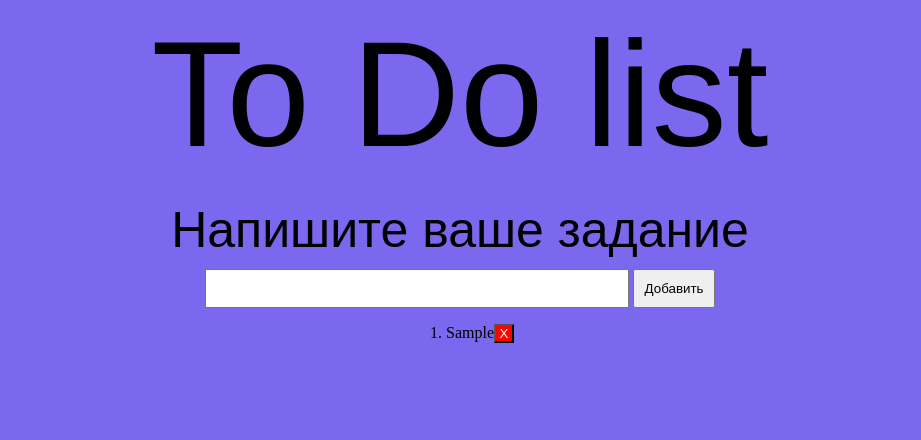
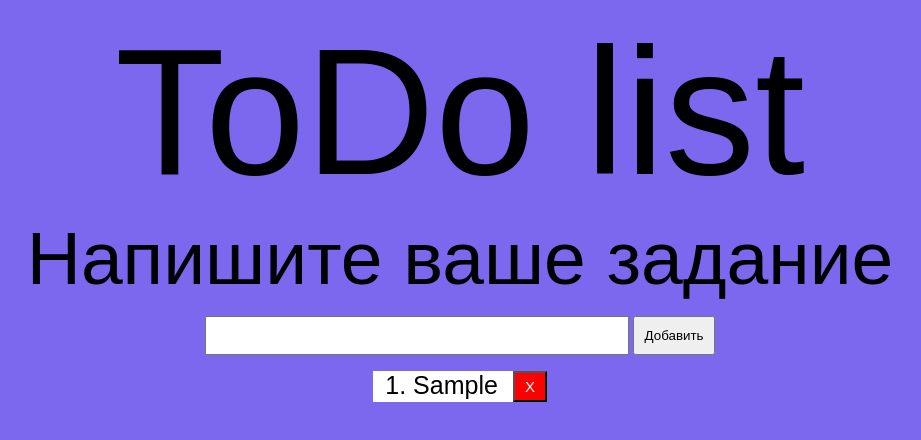
Before and after one commit to Meggist/meggist.github.io, a plain HTML site: page projects/toDoList/index.html in a window 1280 px wide. Both pictures are taken after typing "Sample" into the empty fields and a click on the button "Добавить". Shown: the whole page, without its empty margins (188-1109 px from the left). Drawn offline with Linux system fonts and the light colour scheme; a web font is replaced by a local one.

Commit message:
Update index.html

```diff
--- a/projects/toDoList/index.html
+++ b/projects/toDoList/index.html
@@ -13,31 +13,31 @@
     width: 768px;
     font-family: 'Hammersmith One', sans-serif;
     color: black;
-    font-size: 150px;
+    font-size: 180px;
     text-align: center;
+    padding: 0;
 }
 
 .form{
+    margin-top: 15px;
     width: 400px;
     padding: 10px;
-    margin-top: 10px;
 }
 
 .deleteButton{
     color: white;
     background: red;
-    width: 20px;
-    padding: 0 ;
+    padding: 5px 10px;
+    font-size: 15px;
+    margin-left: 15px;
+    float: right;
 }
 
 .formTitle{
-    font-size: 50px;
+    font-size: 75px;
     color: black;
     font-family: 'Hammersmith One', sans-serif;
-    margin-top: 20px;
 }
-
-
 
 body{
     align-items: center;
@@ -46,26 +46,38 @@ body{
     width: 100%;
     background: mediumslateblue;
 }
+
+.task{
+    background: white;
+    font-size: 25px;
+    color: black;
+    font-family: 'Hammersmith One', sans-serif;
+}
+
+.list{
+    background: white;
+}
     </style>
-<div class="title" id="wrap">To Do list</div>
+<div class="title" >ToDo list</div>
     <div class="formTitle">Напишите ваше задание</div>
    <div>
         <input type="text" id="value" class="form" name="getValue" />
         <input type="button" style="padding: 10px" id="conf" value="Добавить" onclick="addTask()">
        </div>
 
-    <ol id = "demo">
+    <ol id = "demo" class="list">
 
     </ol>
 
 <script>
-    let id = 0;
+  let id = 0;
 function addTask(){
     id++;
 
         let task = document.getElementById('value').value;
         let node = document.createElement("LI");
         node.id = id.toString();
+        node.className = "task";
         let textNode = document.createTextNode(task);
         node.appendChild(textNode);
 
@@ -85,6 +97,8 @@ function deleteTask (){
 }
 
 
+
+
 </script>
 </body>
 </html>
```
